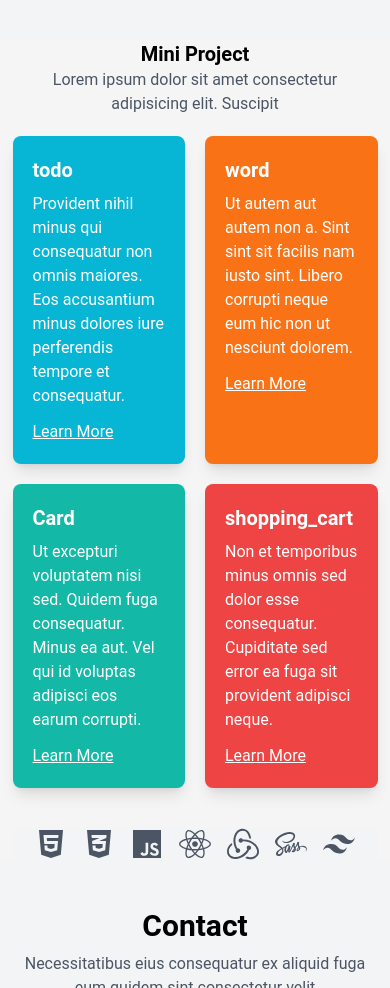
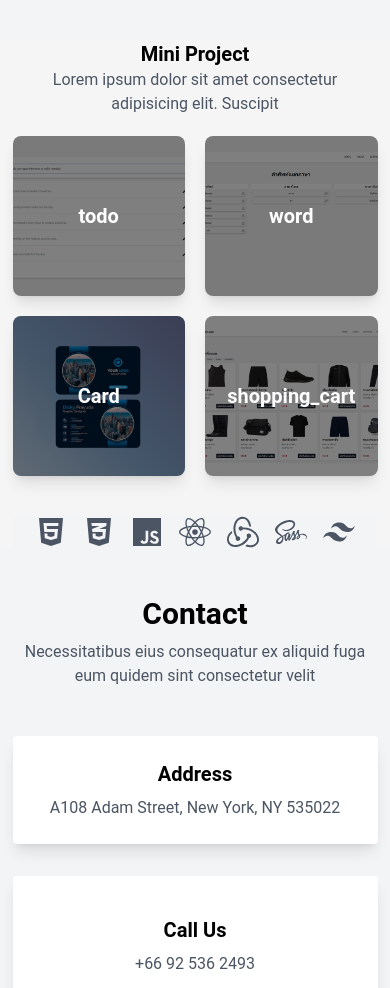
Before and after one commit to kazetaw/react-project, a React (Vite) app: page / in a window 390 px wide. Shown: the part 2600-3588 px from the top of the page. Built offline with nearby package versions, Linux system fonts and the light colour scheme.

Commit message:
add mini project

```diff
--- a/src/components/home/Contact.tsx
+++ b/src/components/home/Contact.tsx
@@ -6,7 +6,6 @@ function Contact() {
     <>
       {" "}
       <section id="contact" className="contact section py-12 bg-gray-50">
-        {/* Section Title */}
         <div className="container mx-auto text-center mb-12" data-aos="fade-up">
           <h2 className="text-3xl font-bold">Contact</h2>
           <p className="text-gray-600 mt-2">
@@ -14,7 +13,6 @@ function Contact() {
             consectetur velit
           </p>
         </div>
-        {/* End Section Title */}
 
         <div className="container mx-auto">
           <div className="flex flex-wrap justify-center gap-8">
--- a/src/components/home/ui-components/Footer.tsx
+++ b/src/components/home/ui-components/Footer.tsx
@@ -31,19 +31,34 @@ function Footer() {
             Email: info@example.com
           </div>
           <div className="flex space-x-4 mt-4">
-            <a href="#" className="text-gray-600 hover:text-blue-500">
+            <a
+              href="https://x.com/ttwtcr?s=1"
+              className="text-gray-600 hover:text-blue-500"
+            >
               <FaTwitter className="w-6 h-6" />
             </a>
-            <a href="#" className="text-gray-600 hover:text-blue-600">
+            <a
+              href="https://x.com/ttwtcr?s=1"
+              className="text-gray-600 hover:text-blue-600"
+            >
               <FaFacebookF className="w-6 h-6" />
             </a>
-            <a href="#" className="text-gray-600 hover:text-pink-500">
+            <a
+              href="https://www.instagram.com/ttsuxz_?igsh=dnYyaXFkYTd6bnFz&utm_source=qr"
+              className="text-gray-600 hover:text-pink-500"
+            >
               <FaInstagram className="w-6 h-6" />
             </a>
-            <a href="#" className="text-gray-600 hover:text-blue-700">
+            <a
+              href="https://www.linkedin.com/in/ttsuxz-kaseq-694b73312/"
+              className="text-gray-600 hover:text-blue-700"
+            >
               <FaLinkedinIn className="w-6 h-6" />
             </a>
-            <a href="#" className="text-gray-600 hover:text-gray-800">
+            <a
+              href="https://github.com/kazetaw"
+              className="text-gray-600 hover:text-gray-800"
+            >
               <FaGithub className="w-6 h-6" />
             </a>
           </div>
--- a/src/components/home/ui-components/Miniproject.tsx
+++ b/src/components/home/ui-components/Miniproject.tsx
@@ -5,44 +5,39 @@ const serviceItems = [
   {
     icon: "bi bi-activity",
     title: "todo",
-    description:
-      "Provident nihil minus qui consequatur non omnis maiores. Eos accusantium minus dolores iure perferendis tempore et consequatur.",
     delay: 0.1,
     bgColor: "bg-cyan-500",
     link: "/todo",
+    image: "/src/image/todos.png",
   },
   {
     icon: "bi bi-broadcast",
     title: "word",
-    description:
-      "Ut autem aut autem non a. Sint sint sit facilis nam iusto sint. Libero corrupti neque eum hic non ut nesciunt dolorem.",
     delay: 0.2,
     bgColor: "bg-orange-500",
     link: "/word",
+    image: "/src/image/word.png",
   },
   {
     icon: "bi bi-easel",
     title: "Card",
-    description:
-      "Ut excepturi voluptatem nisi sed. Quidem fuga consequatur. Minus ea aut. Vel qui id voluptas adipisci eos earum corrupti.",
     delay: 0.3,
     bgColor: "bg-teal-500",
     link: "/card",
+    image: "/src/image/card.png",
   },
   {
     icon: "bi bi-bounding-box-circles",
     title: "shopping_cart",
-    description:
-      "Non et temporibus minus omnis sed dolor esse consequatur. Cupiditate sed error ea fuga sit provident adipisci neque.",
     delay: 0.4,
     bgColor: "bg-red-500",
     link: "/shopping_cart",
+    image: "/src/image/cart.png",
   },
 ];
 
 function Miniproject() {
   return (
-    <>
     <div className="container mx-auto">
       <div className="text-center">
         <h1 className="font-bold text-xl">Mini Project</h1>
@@ -50,7 +45,7 @@ function Miniproject() {
           Lorem ipsum dolor sit amet consectetur adipisicing elit. Suscipit
         </span>
       </div>
-        <div className="grid grid-cols-2 lg:grid-cols-4 gap-5 mt-5">
+      <div className="grid grid-cols-2 lg:grid-cols-2 gap-5 mt-5 ">
         {serviceItems.map((item, index) => (
           <motion.div
             key={index}
@@ -61,25 +56,24 @@ function Miniproject() {
               scale: 1.05,
               boxShadow: "0px 10px 30px rgba(0, 0, 0, 0.15)",
             }}
-              className={`service-item ${item.bgColor} p-5 rounded-lg relative shadow-lg transition-all duration-300`}
+            className={`service-item relative overflow-hidden rounded-lg shadow-lg transition-all duration-300 h-40 md:h-96`}
           >
-              <Link to={item.link} className="block">
-                <i className={`${item.icon} text-2xl text-white mb-3`}></i>
-                <div>
-                  <h3 className="text-xl font-semibold text-white mb-2">
+            <Link to={item.link} className="block relative w-full h-full">
+              <img
+                src={item.image}
+                alt={item.title}
+                className="w-full h-full object-cover absolute inset-0 z-0"
+              />
+              <div className="relative z-10 p-5 bg-black bg-opacity-50 h-full flex flex-col justify-center items-center text-center">
+                <h3 className="text-xl font-semibold text-white">
                   {item.title}
                 </h3>
-                  <p className="text-white mb-3">{item.description}</p>
-                  <span className="text-white underline flex items-center">
-                    Learn More <i className="bi bi-arrow-right ml-2"></i>
-                  </span>
               </div>
             </Link>
           </motion.div>
         ))}
       </div>
     </div>
-    </>
   );
 }
 
```
Lines whose indentation alone changed are shown as unchanged.
